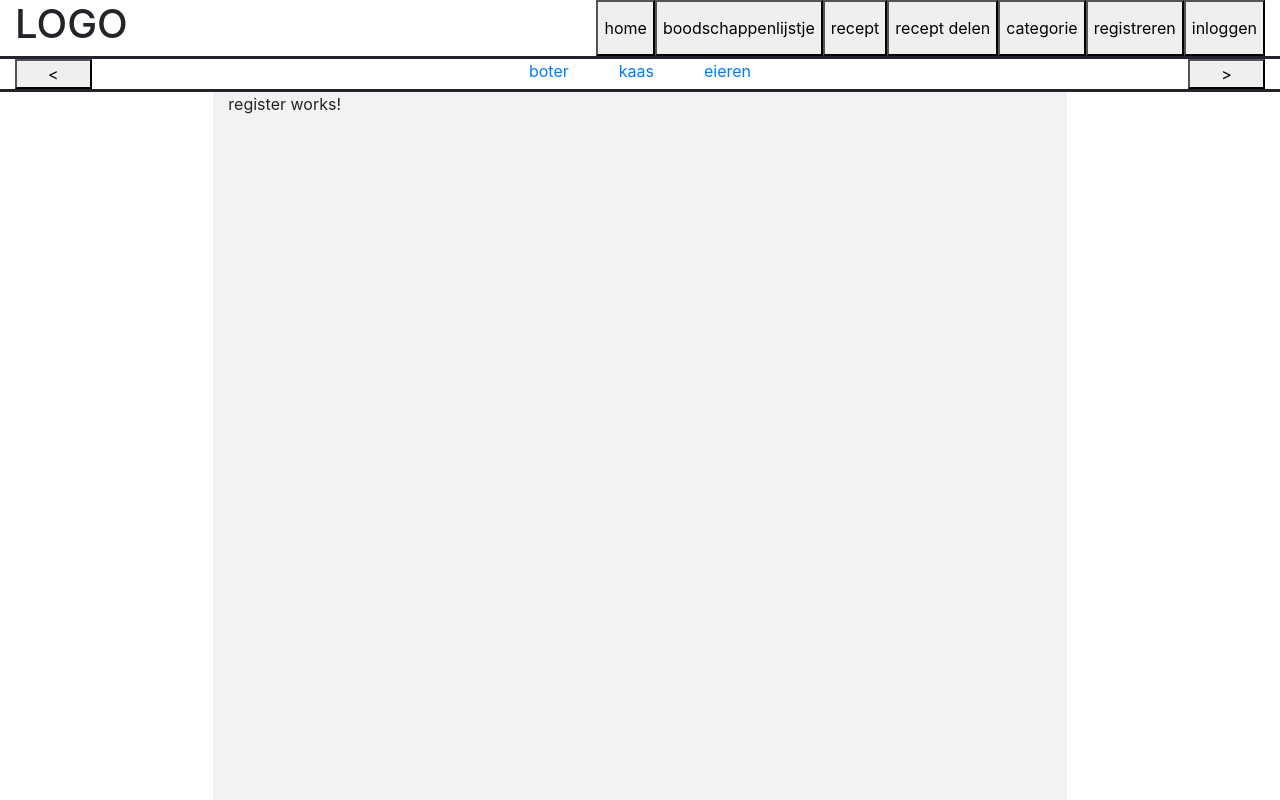
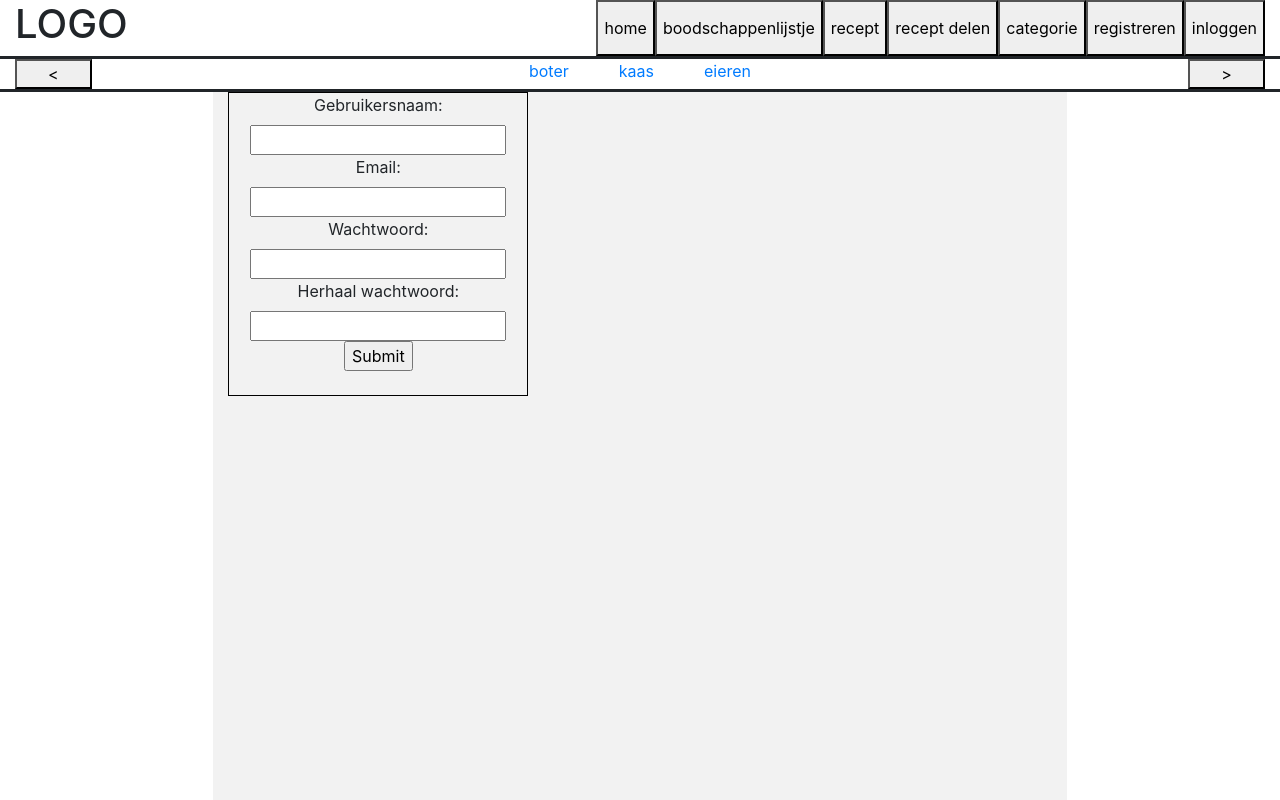
Before and after one commit to Wiebrenvd/Project-2.4, an Angular app in the folder receptenWebsite/: page /registreren in a window 1280 px wide. Shown: the top 800 px of the page. Built offline with nearby package versions, Linux system fonts and the light colour scheme.

Commit message:
logica registreren(add)
add

```diff
--- a/receptenWebsite/src/app/register/register.component.css
+++ b/receptenWebsite/src/app/register/register.component.css
@@ -0,0 +1,6 @@
+.div1 {
+  width: 300px;
+  text-align: center;
+  border: 1px solid black;
+  box-sizing: border-box;
+}
--- a/receptenWebsite/src/app/register/register.component.html
+++ b/receptenWebsite/src/app/register/register.component.html
@@ -1 +1,14 @@
-<p>register works!</p>
+<div class="div1">
+  <form name="myForm" onsubmit="return validateForm()">
+    <label for="username">Gebruikersnaam:</label><br>
+    <input type="text" id="username" name="username" value=""><br>
+    <label for="email">Email:</label><br>
+    <input type="text" id="email" name="email" value=""><br>
+    <label for="password">Wachtwoord:</label><br>
+    <input type="text" id="password" name="password" value=""><br>
+    <label for="repeatPassword">Herhaal wachtwoord:</label><br>
+    <input type="text" id="repeatPassword" name="repeatPassword" value=""><br>
+    <input type="submit" value="Submit">
+  </form>
+  <br>
+</div>
```
